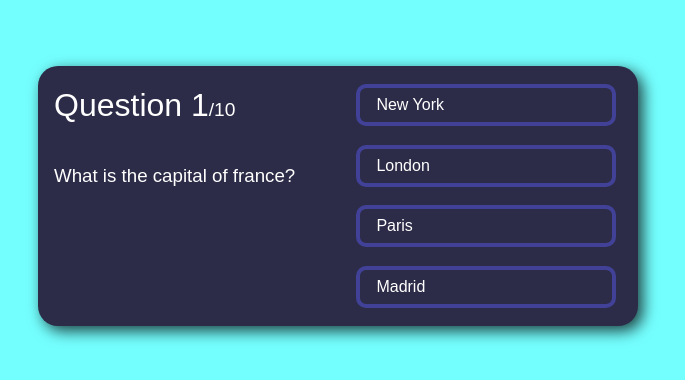
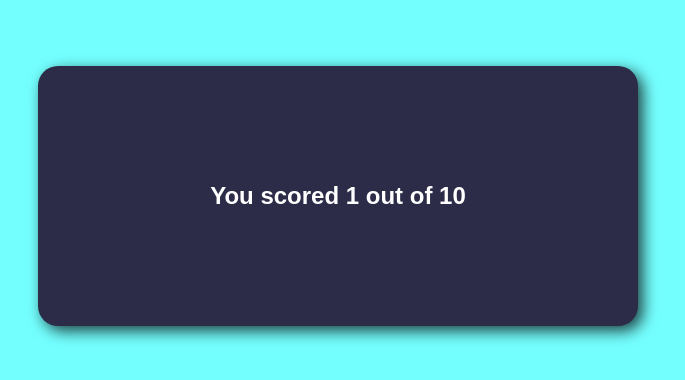
Before and after one commit to leoarthurwall/react-quiz, a React (Create React App) app: page / in a window 1280 px wide. Shown: the part 212-592 px from the top of the page, without its empty margins (310-995 px from the left). Built offline with nearby package versions, Linux system fonts and the light colour scheme.

Commit message:
added a ternary operator to contitionaly display the score card once the quiz has finished. at the moment it is not functioning dynamically, but the jsx and scc is styled

```diff
--- a/src/App.js
+++ b/src/App.js
@@ -4,6 +4,7 @@ import { useState } from "react";
 
 function App() {
   const [currentQuestion, setCurrentQuestion] = useState(0);
+  const [finalScore, setFinalScore] = useState(true);
 
   const handleQuestionClick = () => {
     const nextQuestion = currentQuestion + 1;
@@ -17,6 +18,12 @@ function App() {
   return (
     <div className="App">
       <div className="quiz-container">
+        {finalScore ? (
+          <div className="final-score-container">
+            <h2>You scored 1 out of {questions.length}</h2>
+          </div>
+        ) : (
+          <>
             <div className="left-container">
               <h1 className="question-number">
                 Question {currentQuestion + 1}
@@ -33,6 +40,8 @@ function App() {
                 </button>
               ))}
             </div>
+          </>
+        )}
       </div>
     </div>
   );
--- a/src/index.css
+++ b/src/index.css
@@ -68,3 +68,9 @@ body{
 .total-questions{
   font-size: 1.2rem;
 }
+.final-score-container{
+  display: flex;
+  align-items: center;
+  justify-content: center;
+  width: 100%;
+}
```
Lines whose indentation alone changed are shown as unchanged.
